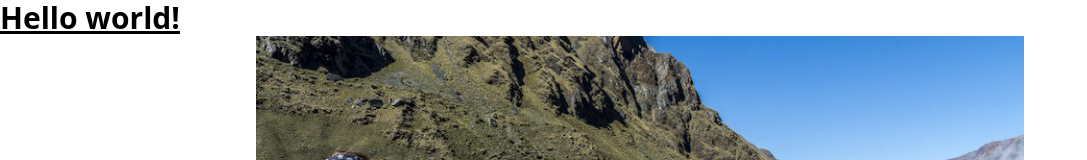
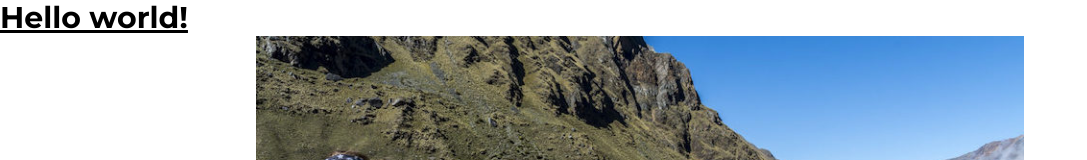
Before and after one commit to perujungletrips/front, a Next.js app: page /tour_example in a window 1280 px wide. Shown: the top 160 px of the page, without its empty margins (0-1087 px from the left). Built offline with nearby package versions, Linux system fonts and the light colour scheme.

Commit message:
montserrat font

```diff
--- a/pages/_app.tsx
+++ b/pages/_app.tsx
@@ -1,6 +1,13 @@
 import '@/styles/globals.css'
 import type { AppProps } from 'next/app'
+import { Montserrat } from 'next/font/google'
+
+const montserrat = Montserrat({subsets:['latin']})
 
 export default function App({ Component, pageProps }: AppProps) {
-  return <Component {...pageProps} />
+  return (
+    <main className={montserrat.className}>
+      <Component {...pageProps} />
+    </main>
+  )
 }
```
